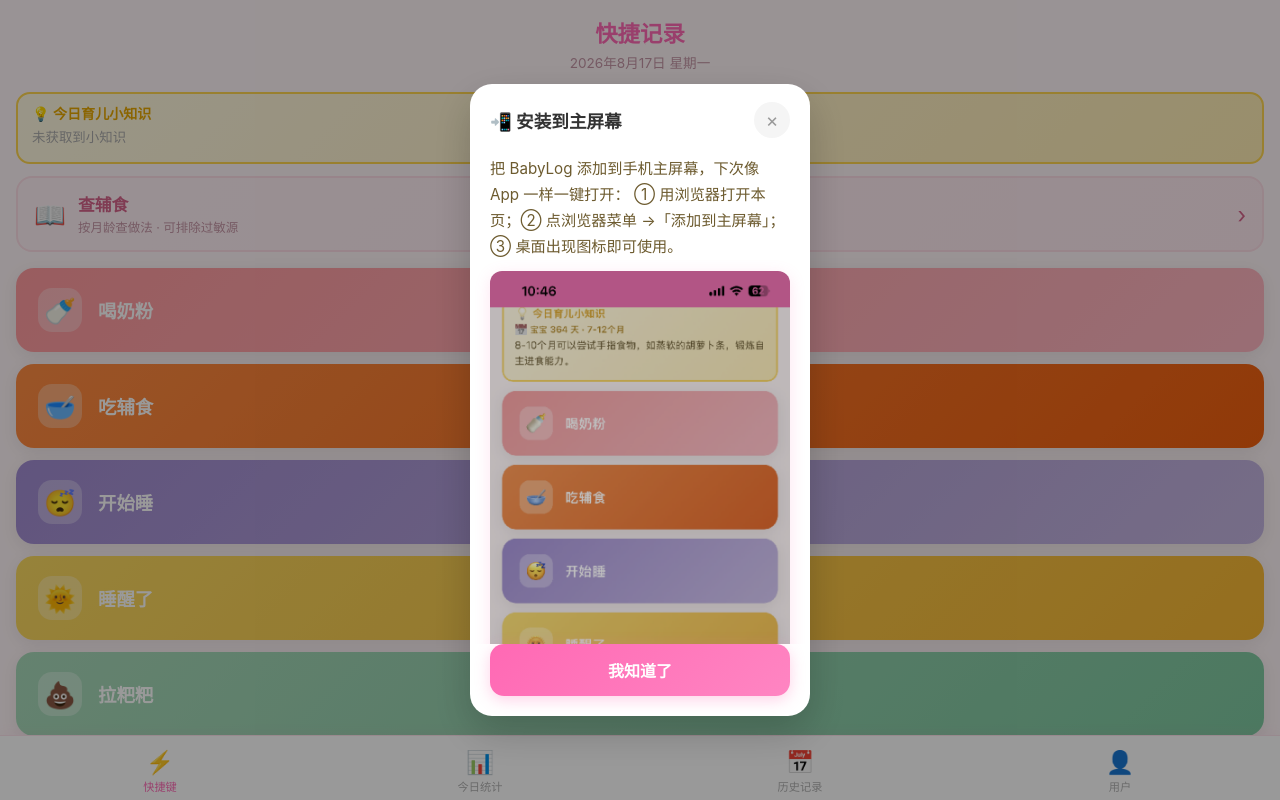
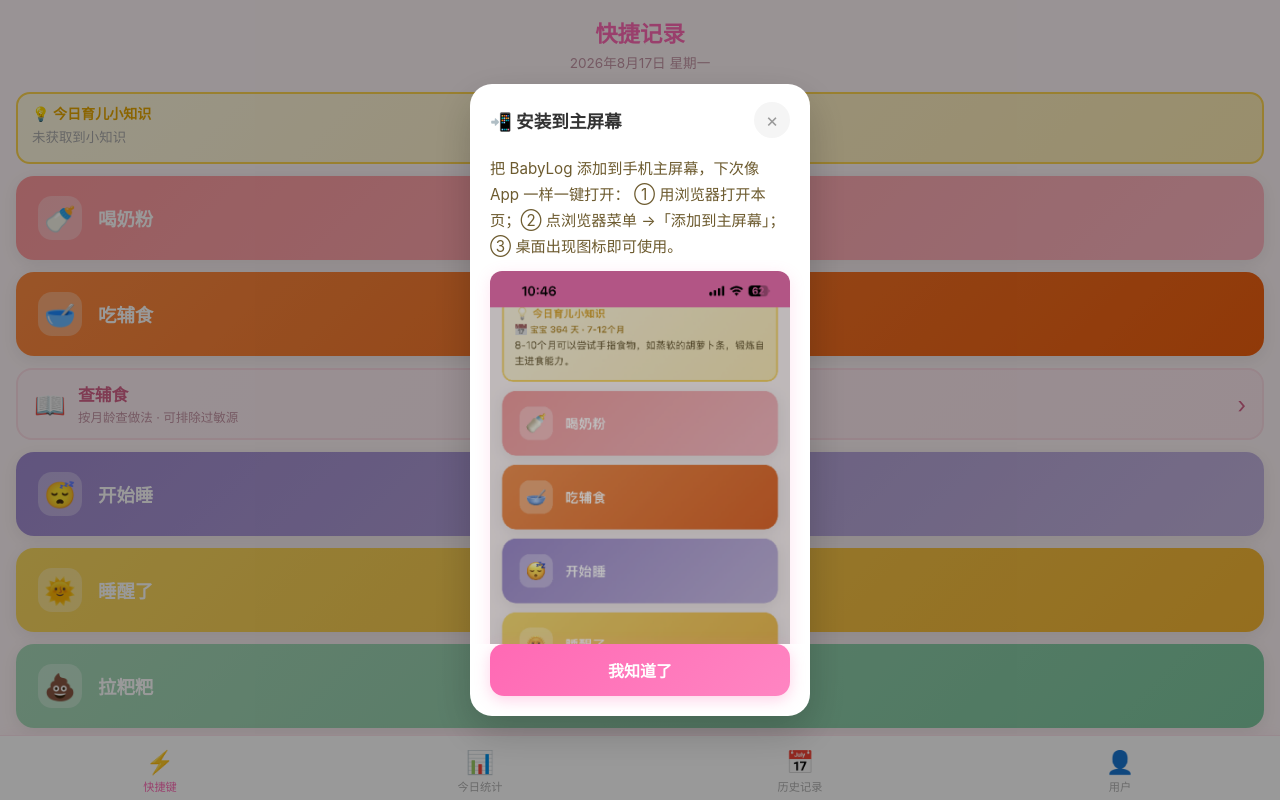
Before and after one commit to Moonlight3399/babylog, a Flask app: template templates/index.html in a window 1280 px wide. Run offline with Flask 3, Linux system fonts and the light colour scheme; the template is opened without the code that fills it, so the values that code supplies are empty.

Commit message:
查辅食入口按年龄控制：6月龄前隐藏，6月龄后显示并放在'吃辅食'按钮下方（food-entry移入actions-grid内吃辅食后，applyAgeGating控制显隐）；CSS版本号v15→v16

```diff
--- a/static/style.css
+++ b/static/style.css
@@ -1511,8 +1511,8 @@ select.input-md {
     display: flex;
     align-items: center;
     gap: 12px;
-    margin-bottom: 16px;
-    padding: 14px 16px;
+    margin: 0;
+    padding: 12px 16px;
     background: linear-gradient(135deg, #FFF0F5, #FFE9F0);
     border: 2px solid #FDDDE6;
     border-radius: 16px;
--- a/templates/index.html
+++ b/templates/index.html
@@ -15,7 +15,7 @@
     <link rel="apple-touch-icon" href="/static/icons/192x192.png">
     <link rel="icon" type="image/png" href="/static/icons/192x192.png">
 
-    <link rel="stylesheet" href="/static/style.css?v=15">
+    <link rel="stylesheet" href="/static/style.css?v=16">
 </head>
 <body class="app-body">
     <!-- 下拉刷新指示器 -->
@@ -38,14 +38,6 @@
                 <div class="tip-stage" id="tipStage"></div>
                 <div class="tip-text" id="tipText"></div>
                 <div class="tip-special" id="tipSpecial"></div>
-            </div>
-            <div class="food-entry" onclick="openFoodLookup()">
-                <span class="food-entry-icon">📖</span>
-                <div class="food-entry-text">
-                    <div class="food-entry-title">查辅食</div>
-                    <div class="food-entry-sub">按月龄查做法 · 可排除过敏源</div>
-                </div>
-                <span class="food-entry-arrow">›</span>
             </div>
             <div class="actions-grid">
                 <button class="action-btn formula-btn" data-event="formula">
@@ -56,6 +48,14 @@
                     <span class="action-icon">🥣</span>
                     <span class="action-label">吃辅食</span>
                 </button>
+                <div class="food-entry" id="foodEntry" onclick="openFoodLookup()">
+                    <span class="food-entry-icon">📖</span>
+                    <div class="food-entry-text">
+                        <div class="food-entry-title">查辅食</div>
+                        <div class="food-entry-sub">按月龄查做法 · 可排除过敏源</div>
+                    </div>
+                    <span class="food-entry-arrow">›</span>
+                </div>
                 <button class="action-btn sleep-btn" data-event="sleep_start">
                     <span class="action-icon">😴</span>
                     <span class="action-label">开始睡</span>
@@ -1345,6 +1345,9 @@
         const peeBtn = document.querySelector('.action-btn[data-event="pee"]');
         if (solidBtn) solidBtn.style.display = under6 ? 'none' : '';
         if (peeBtn) peeBtn.style.display = under6 ? '' : 'none';
+        // 查辅食：6 月龄前不显示，6 月龄后显示（紧跟吃辅食下方）
+        const foodEntry = document.getElementById('foodEntry');
+        if (foodEntry) foodEntry.style.display = under6 ? 'none' : '';
         // 手动添加弹窗：吃辅食 ↔ 小便了
         const addSolid = document.querySelector('#typePicker .type-option[data-type="solid"]');
         const addPee = document.querySelector('#typePicker .type-option[data-type="pee"]');
```
